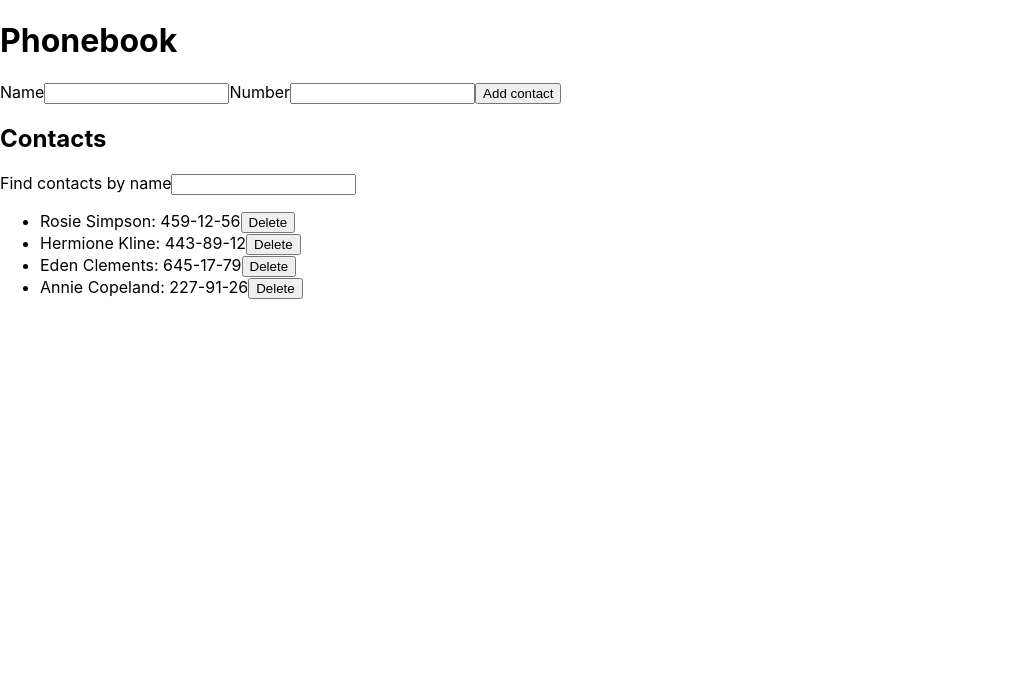
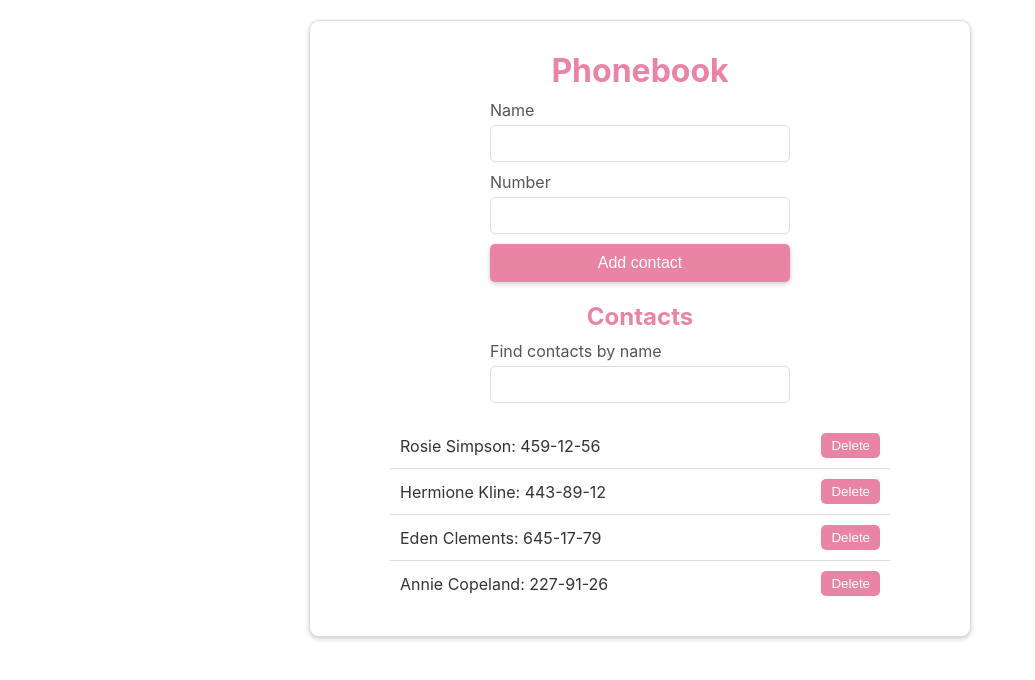
Before and after one commit to katya671/goit-react-hw-02-phonebook, a React (Create React App) app: page / in a window 1280 px wide. Shown: the top 680 px of the page, without its empty margins (0-1035 px from the left). Built offline with nearby package versions, Linux system fonts and the light colour scheme.

Commit message:
Add styles

```diff
--- a/src/components/App.jsx
+++ b/src/components/App.jsx
@@ -2,6 +2,7 @@ import React, { Component } from 'react';
 import ContactForm from './ContactForm/ContactForm';
 import ContactList from './ContactList/ContactList';
 import Filter from './Filter/Filter';
+import css from './App.module.css';
 
 class App extends Component {
   state = {
@@ -50,10 +51,10 @@ class App extends Component {
     );
 
     return (
-      <div>
-        <h1>Phonebook</h1>
+      <div className={css.container}>
+        <h1 className={css.title}>Phonebook</h1>
         <ContactForm onAddContact={this.addContact} />
-        <h2>Contacts</h2>
+        <h2 className={css.title}>Contacts</h2>
         <Filter value={filter} onChange={this.handleFilterChange} />
         <ContactList
           contacts={filteredContacts}
--- /dev/null
+++ b/src/components/App.module.css
@@ -0,0 +1,15 @@
+.container {
+  padding: 30px;
+  margin: 20px auto;
+  max-width: 600px;
+  border: 1px solid #dddddd;
+  border-radius: 10px;
+  background-color: #ffffff;
+  box-shadow: 0px 2px 5px rgba(0, 0, 0, 0.2);
+}
+
+.title {
+  text-align: center;
+  margin-bottom: 10px;
+  color: #ea84a4;
+}
--- a/src/components/ContactForm/ContactForm.jsx
+++ b/src/components/ContactForm/ContactForm.jsx
@@ -1,6 +1,7 @@
 import React, { Component } from 'react';
 import { nanoid } from 'nanoid';
 import PropTypes from 'prop-types';
+import css from './ContactForm.module.css';
 
 class ContactForm extends Component {
   state = {
@@ -24,7 +25,7 @@ class ContactForm extends Component {
     const { name, number } = this.state;
 
     return (
-      <form onSubmit={this.handleSubmit}>
+      <form className={css.form} onSubmit={this.handleSubmit}>
         <label htmlFor="name">Name</label>
         <input
           type="text"
--- /dev/null
+++ b/src/components/ContactForm/ContactForm.module.css
@@ -0,0 +1,33 @@
+.form {
+  display: flex;
+  flex-direction: column;
+  max-width: 300px;
+  margin: 0 auto 20px;
+}
+
+.form label {
+  margin-bottom: 5px;
+  color: #555555;
+}
+
+.form input {
+  padding: 10px;
+  margin-bottom: 10px;
+  border: 1px solid #dddddd;
+  border-radius: 5px;
+}
+
+.form button {
+  padding: 10px 20px;
+  background-color: #ea84a4;
+  color: #ffffff;
+  border: none;
+  border-radius: 5px;
+  cursor: pointer;
+  font-size: 16px;
+  box-shadow: 0px 2px 5px rgba(0, 0, 0, 0.2);
+}
+
+.form button:hover {
+  background-color: #d95672;
+}
--- a/src/components/ContactList/ContactList.jsx
+++ b/src/components/ContactList/ContactList.jsx
@@ -1,12 +1,17 @@
 import PropTypes from 'prop-types';
+import css from './ContactList.module.css';
 
 const ContactList = ({ contacts, onDeleteContact }) => {
   return (
-    <ul>
+    <ul className={css.list}>
       {contacts.map(contact => (
-        <li key={contact.id}>
+        <li className={css.item} key={contact.id}>
           {contact.name}: {contact.number}
-          <button type="button" onClick={() => onDeleteContact(contact.id)}>
+          <button
+            className={css['delete-btn']}
+            type="button"
+            onClick={() => onDeleteContact(contact.id)}
+          >
             Delete
           </button>
         </li>
--- /dev/null
+++ b/src/components/ContactList/ContactList.module.css
@@ -0,0 +1,29 @@
+.list {
+  max-width: 500px;
+  margin: 0 auto;
+}
+
+.item {
+  display: flex;
+  align-items: center;
+  justify-content: space-between;
+  padding: 10px;
+  border-bottom: 1px solid #dddddd;
+}
+
+.item:last-child {
+  border-bottom: none;
+}
+
+.delete-btn {
+  padding: 5px 10px;
+  background-color: #ea84a4;
+  color: #ffffff;
+  border: none;
+  border-radius: 5px;
+  cursor: pointer;
+}
+
+.delete-btn:hover {
+  background-color: #d95672;
+}
--- a/src/components/Filter/Filter.jsx
+++ b/src/components/Filter/Filter.jsx
@@ -1,8 +1,9 @@
 import PropTypes from 'prop-types';
+import css from './Filter.module.css';
 
 const Filter = ({ value, onChange }) => {
   return (
-    <div>
+    <div className={css.filter}>
       <label htmlFor="filter">Find contacts by name</label>
       <input type="text" id="filter" value={value} onChange={onChange} />
     </div>
--- /dev/null
+++ b/src/components/Filter/Filter.module.css
@@ -0,0 +1,17 @@
+.filter {
+  display: flex;
+  flex-direction: column;
+  max-width: 300px;
+  margin: 0 auto 20px;
+}
+
+.filter label {
+  margin-bottom: 5px;
+  color: #555555;
+}
+
+.filter input {
+  padding: 10px;
+  border: 1px solid #dddddd;
+  border-radius: 5px;
+}
--- a/src/index.css
+++ b/src/index.css
@@ -13,3 +13,23 @@ code {
   font-family: source-code-pro, Menlo, Monaco, Consolas, 'Courier New',
     monospace;
 }
+
+h1,
+h2,
+h3,
+h4,
+h5,
+h6,
+p {
+  margin: 0;
+}
+
+ul,
+ol {
+  margin: 0;
+  padding: 0;
+}
+
+body {
+  color: #333333;
+}
```
